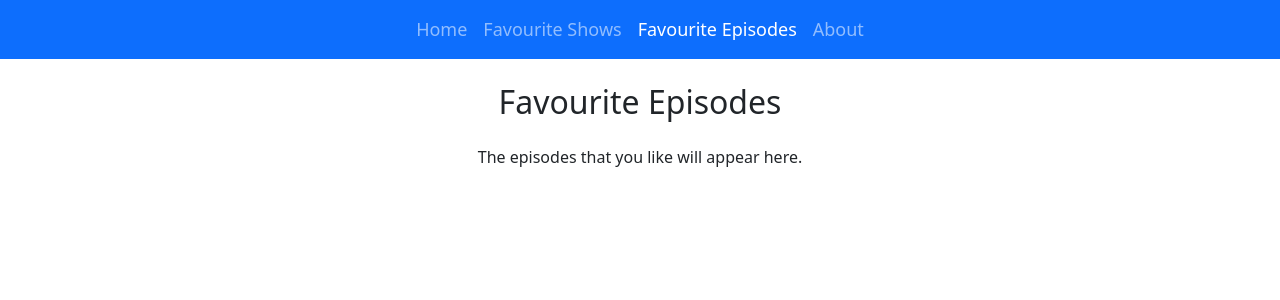
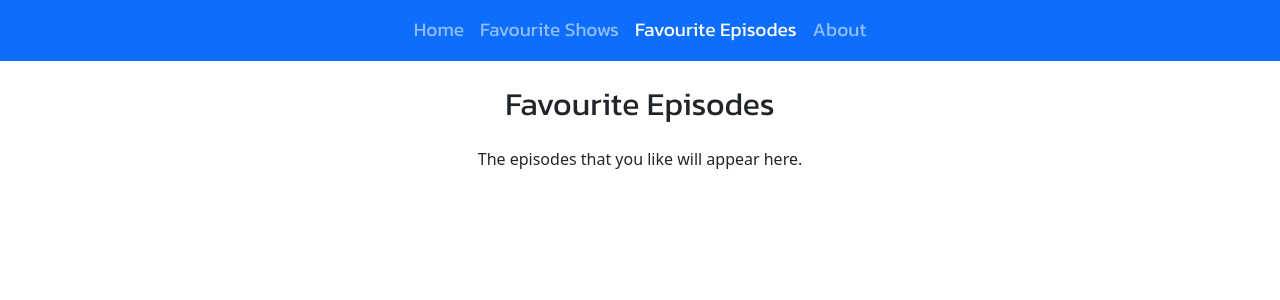
Before and after one commit to ujjaval-shah/mazewatch, a React (Vite) app: page /favourites/episodes in a window 1280 px wide. Shown: the top 300 px of the page. Built offline with nearby package versions, Linux system fonts and the light colour scheme.

Commit message:
font of navbar and page-heading

```diff
--- a/src/App.css
+++ b/src/App.css
@@ -1,3 +1,5 @@
+@import url('https://fonts.googleapis.com/css2?family=Kanit&display=swap');
+
 .container-800 {
   max-width: 800px;
   width: 100%;
@@ -6,7 +8,12 @@
 }
 
 #navbarNav {
-  font-size: large;
+  font-size: larger;
+  font-family: "Kanit", sans-serif;
+}
+
+.page-heading {
+  font-family: "Kanit", sans-serif;
 }
 
 .count {
--- a/src/pages/FavouriteEpisodes.jsx
+++ b/src/pages/FavouriteEpisodes.jsx
@@ -6,7 +6,7 @@ const FavouriteEpisodes = () => {
 
   return (
     <>
-      <div className="mt-4 text-center">
+      <div className="mt-4 text-center page-heading">
         <h2> Favourite Episodes </h2>
       </div>
 
--- a/src/pages/FavouriteShows.jsx
+++ b/src/pages/FavouriteShows.jsx
@@ -6,7 +6,7 @@ const FavouriteShows = () => {
 
   return (
     <>
-      <div className="mt-4 text-center">
+      <div className="mt-4 text-center page-heading">
         <h2> Favourite Shows </h2>
       </div>
 
--- a/src/pages/Favourites.jsx
+++ b/src/pages/Favourites.jsx
@@ -3,9 +3,10 @@ import { NavLink } from "react-router";
 const Favourites = () => {
   return (
     <>
-      <div className="mt-4 text-center">
+      <div className="mt-4 text-center page-heading">
         <h2> Favourites </h2>
       </div>
+
       <div className="mt-4 text-center">
         <NavLink to="/favourites/shows" end>
           Favourite Shows
--- a/src/pages/Home.jsx
+++ b/src/pages/Home.jsx
@@ -26,7 +26,7 @@ const Home = () => {
 
   return (
     <>
-      <div className="mt-4 text-center">
+      <div className="mt-4 text-center page-heading">
         <h2> Home </h2>
       </div>
 
--- a/src/pages/Show.jsx
+++ b/src/pages/Show.jsx
@@ -66,7 +66,7 @@ const Show = () => {
 
       {showData && (
         <>
-          <div className="mt-4 text-center">
+          <div className="mt-4 text-center page-heading">
             <h2>
               {showData.name}{" "}
               <i
```
